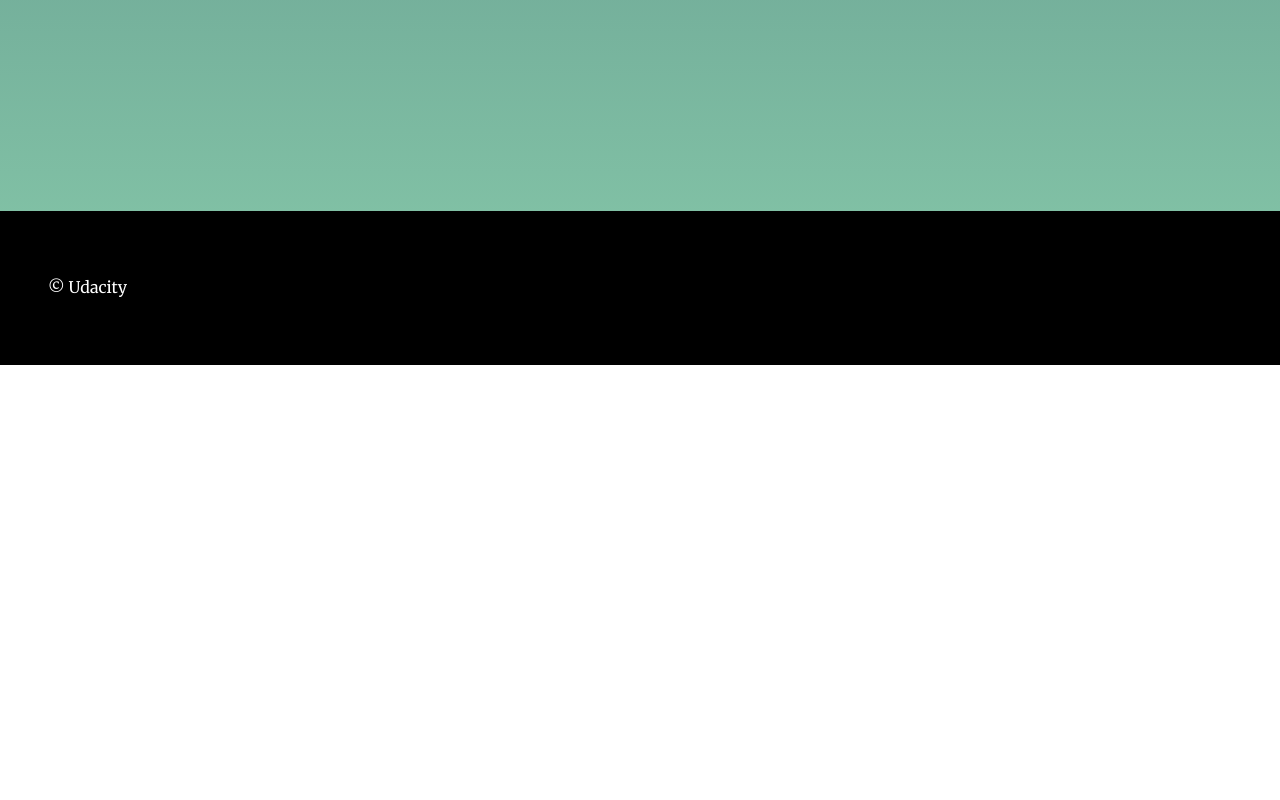
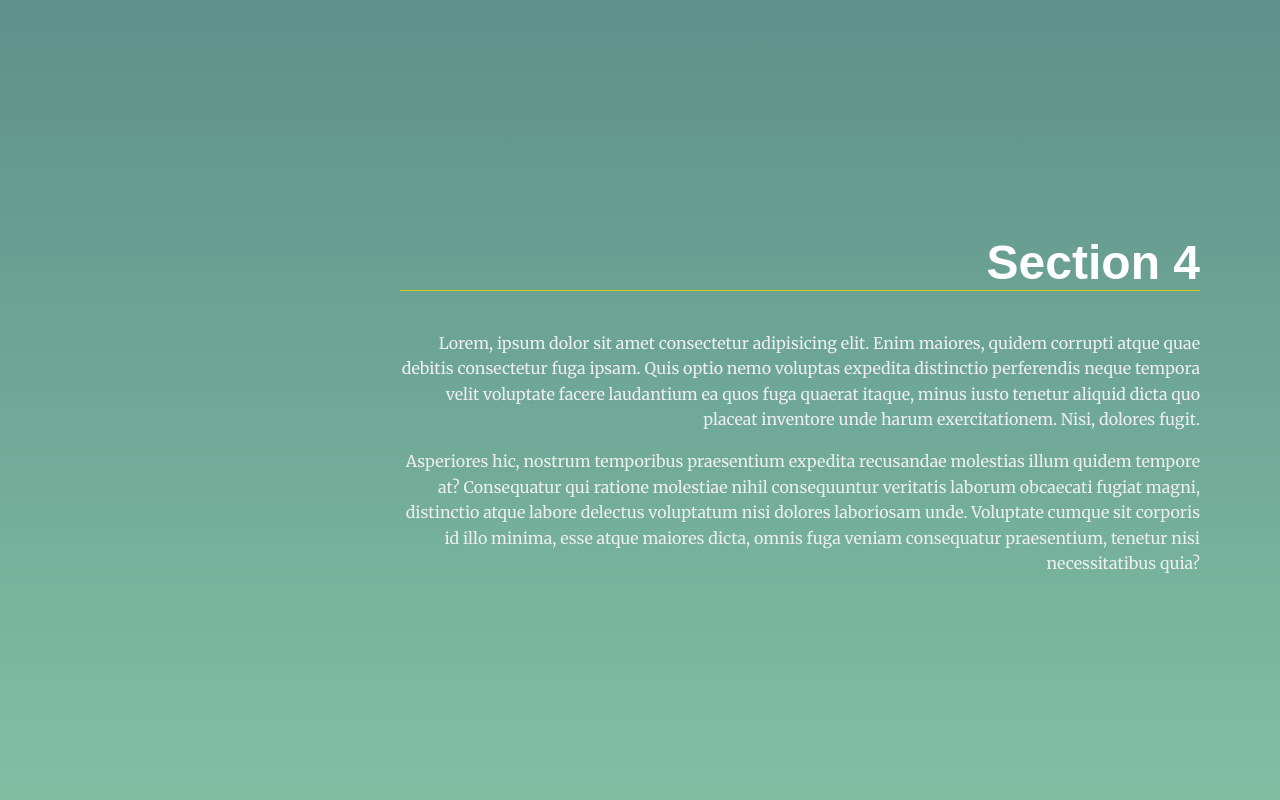
Before and after one commit to christianiredia/landing-page, a plain HTML site: page index.html in a window 1280 px wide. Shown: the part 2260-3060 px from the top of the page. Before the commit the page ends 2625 px from the top, so only its background shows below. Drawn offline with Linux system fonts and the light colour scheme.

Commit message:
Added a fourth section

```diff
--- a/index.html
+++ b/index.html
@@ -108,9 +108,33 @@
           </p>
         </div>
       </section>
+      <section id="section4" data-nav="Section 4">
+        <div class="landing__container">
+          <h2>Section 4</h2>
+          <p>
+            Lorem, ipsum dolor sit amet consectetur adipisicing elit. Enim
+            maiores, quidem corrupti atque quae debitis consectetur fuga ipsam.
+            Quis optio nemo voluptas expedita distinctio perferendis neque
+            tempora velit voluptate facere laudantium ea quos fuga quaerat
+            itaque, minus iusto tenetur aliquid dicta quo placeat inventore unde
+            harum exercitationem. Nisi, dolores fugit.
+          </p>
+
+          <p>
+            Asperiores hic, nostrum temporibus praesentium expedita recusandae
+            molestias illum quidem tempore at? Consequatur qui ratione molestiae
+            nihil consequuntur veritatis laborum obcaecati fugiat magni,
+            distinctio atque labore delectus voluptatum nisi dolores laboriosam
+            unde. Voluptate cumque sit corporis id illo minima, esse atque
+            maiores dicta, omnis fuga veniam consequatur praesentium, tenetur
+            nisi necessitatibus quia?
+          </p>
+        </div>
+      </section>
     </main>
     <footer class="page__footer">
       <p>&copy Udacity</p>
     </footer>
+    <script src="js/app.js"></script>
   </body>
 </html>
```
